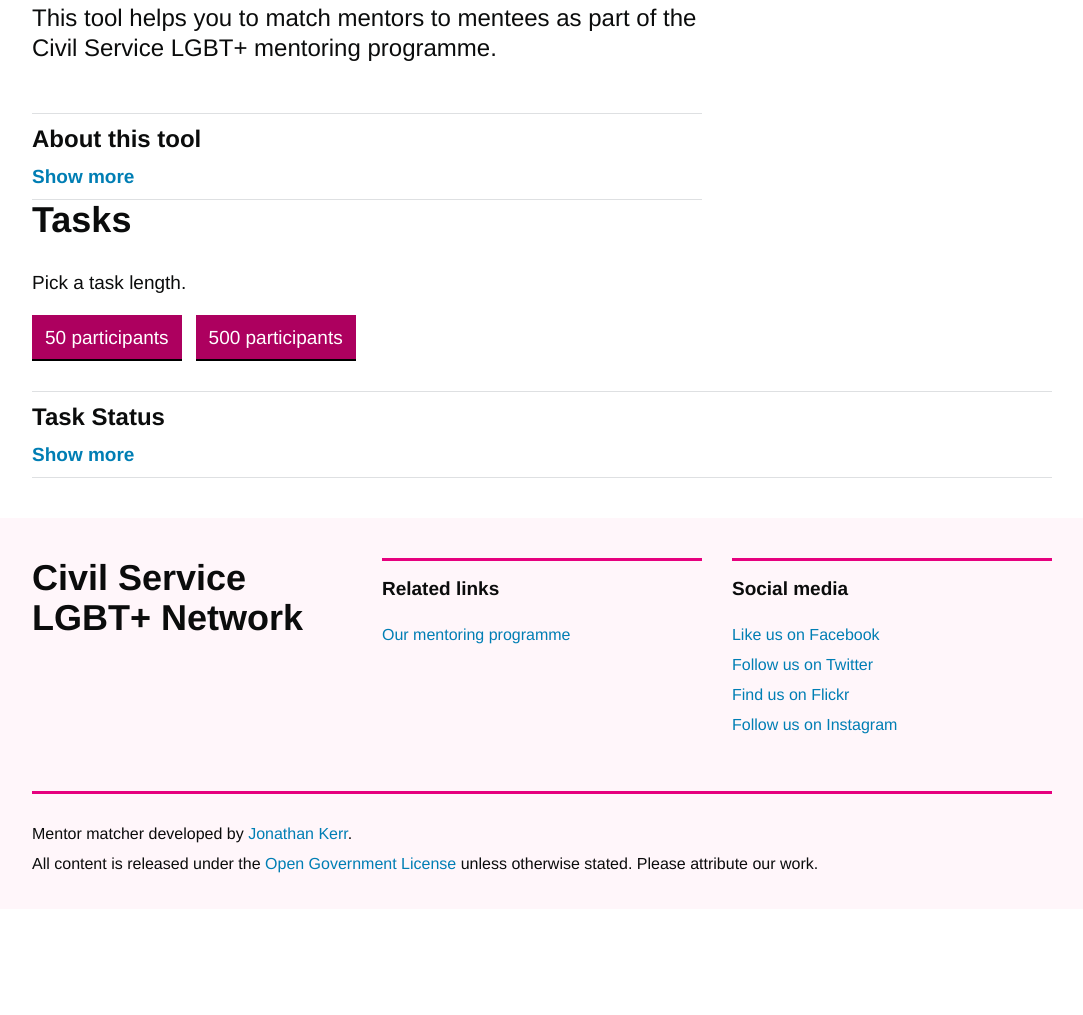
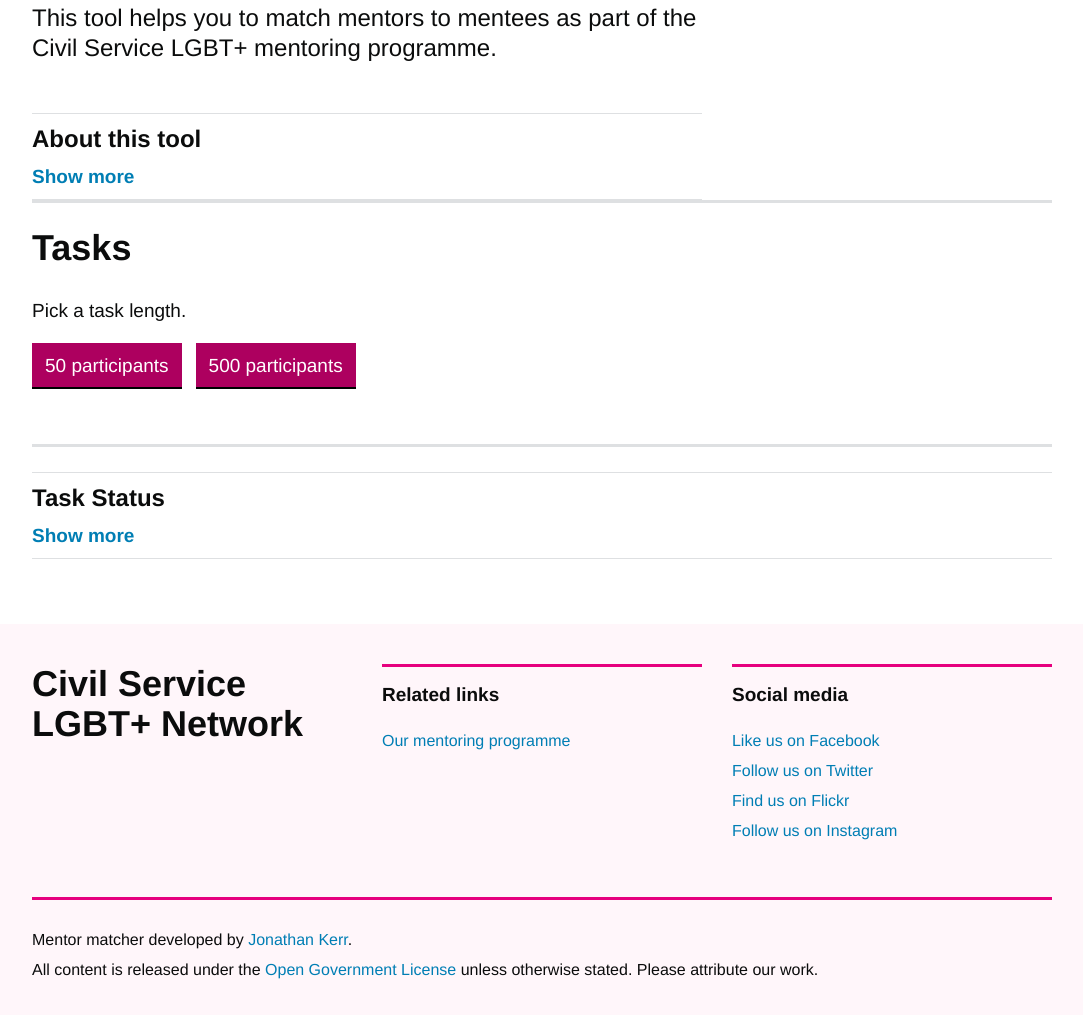
Before and after one commit to jonodrew/mentor-match, a Flask app: page / in a window 1280 px wide. Shown: the part 378-1393 px from the top of the page, without its empty margins (98-1181 px from the left). Before the commit the page ends 1251 px from the top, so only its background shows below. Run offline with Flask 2, Linux system fonts and the light colour scheme.

Commit message:
Add grid-rows
Wrap the input and the output in grid-row

```diff
--- a/app/templates/index.html
+++ b/app/templates/index.html
@@ -30,14 +30,27 @@
   </div>
 </div>
 
-  <div>
+<div class="grid-row">
+  <div class="grid-column-full">
+
+    <div class="page--content">
+
       <h2>Tasks</h2>
       <p>Pick a task length.</p>
       <div class="button-group" role="group" aria-label="Basic example">
 		  <button type="button" class="button" onclick="handleClick('small')">50 participants</button>
 		  <button type="button" class="button" onclick="handleClick('large')">500 participants</button>
       </div>
+
     </div>
+
+  </div>
+</div>
+
+<div class="grid-row">
+  <div class="grid-column-full">
+
+    <div class="page--content">
 
 	<details>
 		<summary>Task Status</summary>
@@ -56,3 +69,8 @@
 		</table>
 	</details>
 {% endblock %}
+
+
+    </div>
+  </div>
+</div>
```
Lines whose indentation alone changed are shown as unchanged.
